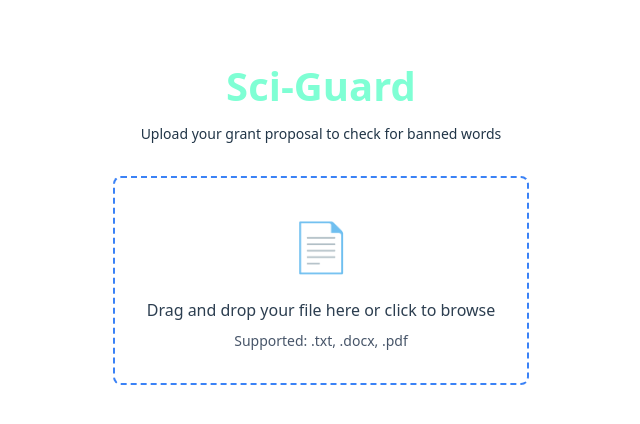
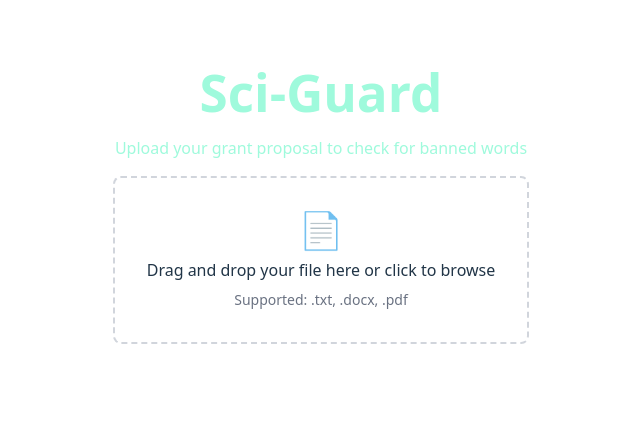
Before and after one commit to thatcatcancode/sci-guard, a React (Vite) app in the folder frontend/sci-guard-web/: page / in a window 1280 px wide. Shown: the top 424 px of the page, without its empty margins (319-959 px from the left). Built offline with nearby package versions, Linux system fonts and the light colour scheme.

Commit message:
remove custom classes

```diff
--- a/frontend/sci-guard-web/src/App.css
+++ b/frontend/sci-guard-web/src/App.css
@@ -6,45 +6,12 @@
   padding: 2rem;
 }
 
-button {
-  background-color: rgba(75, 192, 192, 0.6);
-  color: black
+header {
+  color: rgb(159, 250, 220);
 }
 
-.logo {
-  height: 6em;
-  padding: 1.5em;
-  will-change: filter;
-  transition: filter 300ms;
-}
-.logo:hover {
-  filter: drop-shadow(0 0 2em #646cffaa);
-}
-.logo.react:hover {
-  filter: drop-shadow(0 0 2em #61dafbaa);
-}
-
-@keyframes logo-spin {
-  from {
-    transform: rotate(0deg);
-  }
-  to {
-    transform: rotate(360deg);
-  }
-}
-
-@media (prefers-reduced-motion: no-preference) {
-  a:nth-of-type(2) .logo {
-    animation: logo-spin infinite 20s linear;
-  }
-}
-
-.card {
-  padding: 2em;
-}
-
-.read-the-docs {
-  color: #888;
+button {
+  color: rgb(114, 240, 198);
 }
 
 .container {
@@ -52,115 +19,3 @@ button {
   margin: 0 auto;
   padding: 2rem;
 }
-
-header {
-  text-align: center;
-  margin-bottom: 2rem;
-}
-
-header h1 {
-  font-size: 2.5rem;
-  color: aquamarine;
-}
-
-.upload-section {
-  margin-top: 2rem;
-}
-
-.dropzone {
-  border: 2px dashed #3b82f6;
-  border-radius: 8px;
-  padding: 2rem;
-  text-align: center;
-  background-color: #fff;
-  transition: all 0.3s ease;
-  color: #333;
-}
-
-.dropzone:hover {
-  border-color: #1d4ed8;
-  background-color: #f8fafc;
-}
-
-.upload-label {
-  display: block;
-  cursor: pointer;
-  color: #2c3e50;
-}
-
-.upload-icon {
-  font-size: 3rem;
-  margin-bottom: 1rem;
-  color: #4a90e2;
-}
-
-.file-types {
-  margin-top: 0.5rem;
-  font-size: 0.875rem;
-  color: #475569;
-}
-
-.loading-spinner {
-  display: flex;
-  align-items: center;
-  justify-content: center;
-  min-height: 100px;
-}
-
-.error-message {
-  margin-top: 1rem;
-  padding: 0.75rem;
-  border-radius: 4px;
-  background-color: #fee2e2;
-  color: #dc2626;
-}
-
-.summary {
-  margin-bottom: 1rem;
-  font-size: 1rem;
-  font-weight: 600;
-}
-
-.results-section {
-  margin-top: 2rem;
-  padding: 1rem;
-  border-radius: 8px;
-  background-color: #fff;
-  box-shadow: 0 1px 3px rgba(0, 0, 0, 0.1);
-  color: #1f2937;
-}
-
-.result-item {
-  margin-bottom: 1.5rem;
-  padding: 1rem;
-  border: 1px solid #e2e8f0;
-  border-radius: 6px;
-  background-color: #f8fafc;
-}
-
-.banned-word {
-  font-weight: 600;
-  margin-bottom: 0.5rem;
-  color: #1f2937;
-}
-
-.highlight {
-  background-color: #fef3c7;
-  padding: 0.125rem 0.25rem;
-  border-radius: 4px;
-  color: #92400e;
-}
-
-.subword {
-  color: #4b5563;
-  font-size: 0.875rem;
-}
-
-.context, .suggestion {
-  margin-top: 0.5rem;
-  color: #1f2937;
-}
-
-.sentence {
-  color: #1f2937;
-}
--- a/frontend/sci-guard-web/src/App.jsx
+++ b/frontend/sci-guard-web/src/App.jsx
@@ -63,8 +63,8 @@ function App() {
   return (
     <div className="container">
       <header>
-        <h1 className="text-2xl font-bold mb-4">Sci-Guard</h1>
-        <p className="text-sm">Upload your grant proposal to check for banned words</p>
+        <h1 className="text-2xl font-bold mb-4 text-center">Sci-Guard</h1>
+        <p className="text-med text-center mb-4">Upload your grant proposal to check for banned words</p>
       </header>
 
       <main>
--- a/frontend/sci-guard-web/src/components/FileUpload.jsx
+++ b/frontend/sci-guard-web/src/components/FileUpload.jsx
@@ -21,16 +21,16 @@ const FileUpload = ({ onFileUpload, loading, error }) => {
 
   if (!!file) {
     return (
-      <div className="upload-section" style={{ display: 'flex', alignItems: 'center', justifyContent: 'space-between' }}>
-        <label className="file-name">File: {file.name}</label>
+      <div className="mb-8 flex items-center justify-between">
+        <label className="text-gray-100">File: {file.name}</label>
         <button
-          className="upload-another-btn"
+          className="text-blue-500 hover:text-blue-700 underline cursor-pointer"
           onClick={() => setFile(null)}
         >
           Upload another file
         </button>
         {error && (
-          <div className="error-message">
+          <div className="text-red-500 mt-2">
             {error}
           </div>
         )}
@@ -39,9 +39,9 @@ const FileUpload = ({ onFileUpload, loading, error }) => {
   }
 
   return (
-    <div className="upload-section">
+    <div className="mb-8">
       <div
-        className="dropzone"
+        className="border-2 border-dashed border-gray-300 rounded-lg p-8 text-center cursor-pointer hover:border-blue-500 transition-colors"
         onDragOver={(e) => e.preventDefault()}
         onDrop={(e) => {
           e.preventDefault()
@@ -56,23 +56,23 @@ const FileUpload = ({ onFileUpload, loading, error }) => {
           id="file-upload"
           accept=".txt,.docx,.pdf"
           onChange={handleFileUpload}
-          style={{ display: 'none' }}
+          className="hidden"
         />
-        <label htmlFor="file-upload" className="upload-label">
+        <label htmlFor="file-upload" className="cursor-pointer">
           {loading ? (
-            <div className="loading-spinner">Analyzing...</div>
+            <div className="text-blue-500">Analyzing...</div>
           ) : (
             <>
-              <div className="upload-icon">📄</div>
+              <div className="text-4xl mb-2">📄</div>
               <div>Drag and drop your file here or click to browse</div>
-              <div className="file-types">Supported: .txt, .docx, .pdf</div>
+              <div className="text-sm text-gray-500 mt-2">Supported: .txt, .docx, .pdf</div>
             </>
           )}
         </label>
       </div>
 
       {error && (
-        <div className="error-message">
+        <div className="text-red-500 mt-2">
           {error}
         </div>
       )}
--- a/frontend/sci-guard-web/src/components/ResultItem.jsx
+++ b/frontend/sci-guard-web/src/components/ResultItem.jsx
@@ -1,20 +1,25 @@
 const ResultItem = ({ result, onRewrite }) => {
   return (
-    <div className="result-item">
-      <div className="banned-word">
-        Found: <span className="highlight">{result.word}</span>
+    <div className="border border-gray-200 rounded-lg p-4 mb-4">
+      <div className="font-semibold mb-2">
+        Found: <span className="text-red-500">{result.word}</span>
         {result.banned_word !== result.word && (
-          <span className="subword"> (contains banned term: {result.banned_word})</span>
+          <span className="text-sm text-gray-500"> (contains banned term: {result.banned_word})</span>
         )}
       </div>
-      <div className="context">
-        Original: <span className="sentence" dangerouslySetInnerHTML={{ __html: result.highlighted_sentence }} />
+      <div className="mb-2">
+        Original: <span className="font-mono p-1 rounded" dangerouslySetInnerHTML={{ __html: result.highlighted_sentence }} />
       </div>
-      <div className="suggestion">
+      <div className="mt-2">
         {!result.suggestion ? (
-          <button onClick={() => onRewrite(result)}>Suggest rewrite ✨</button>
+          <button
+            onClick={() => onRewrite(result)}
+            className="bg-blue-500 text-white px-4 py-2 rounded hover:bg-blue-600 transition-colors"
+          >
+            Suggest rewrite ✨
+          </button>
         ) : (
-          <>Suggestion: <span className="sentence">{result.suggestion}</span></>
+          <>Suggestion: <span className="font-mono p-1 rounded">{result.suggestion}</span></>
         )}
       </div>
     </div>
--- a/frontend/sci-guard-web/src/components/ResultsSection.jsx
+++ b/frontend/sci-guard-web/src/components/ResultsSection.jsx
@@ -3,15 +3,19 @@ import ResultItem from './ResultItem'
 
 const ResultsSection = ({ results, summary, onRewrite }) => {
   return (
-    <div className="results-section">
-      <h2>Analysis Results</h2>
+    <div className="mt-8">
+      <h2 className="text-2xl font-bold mb-4 text-center">Grant Proposal Analysis</h2>
       {results.length === 0 ? (
         <p>No issues found in your paper! ✨</p>
       ) : (
         <>
           {summary && <BannedWordsChart summary={summary} />}
-          {summary && <div className="summary">Summary: <br /> {summary.summary}</div>}
-          <div className="results-list">
+          {summary && (
+            <div className="p-4 rounded-lg mb-4">
+              Hot take: <br /> {summary.summary}
+            </div>
+          )}
+          <div>
             {results.map((result) => (
               <ResultItem
                 key={result.id}
```
